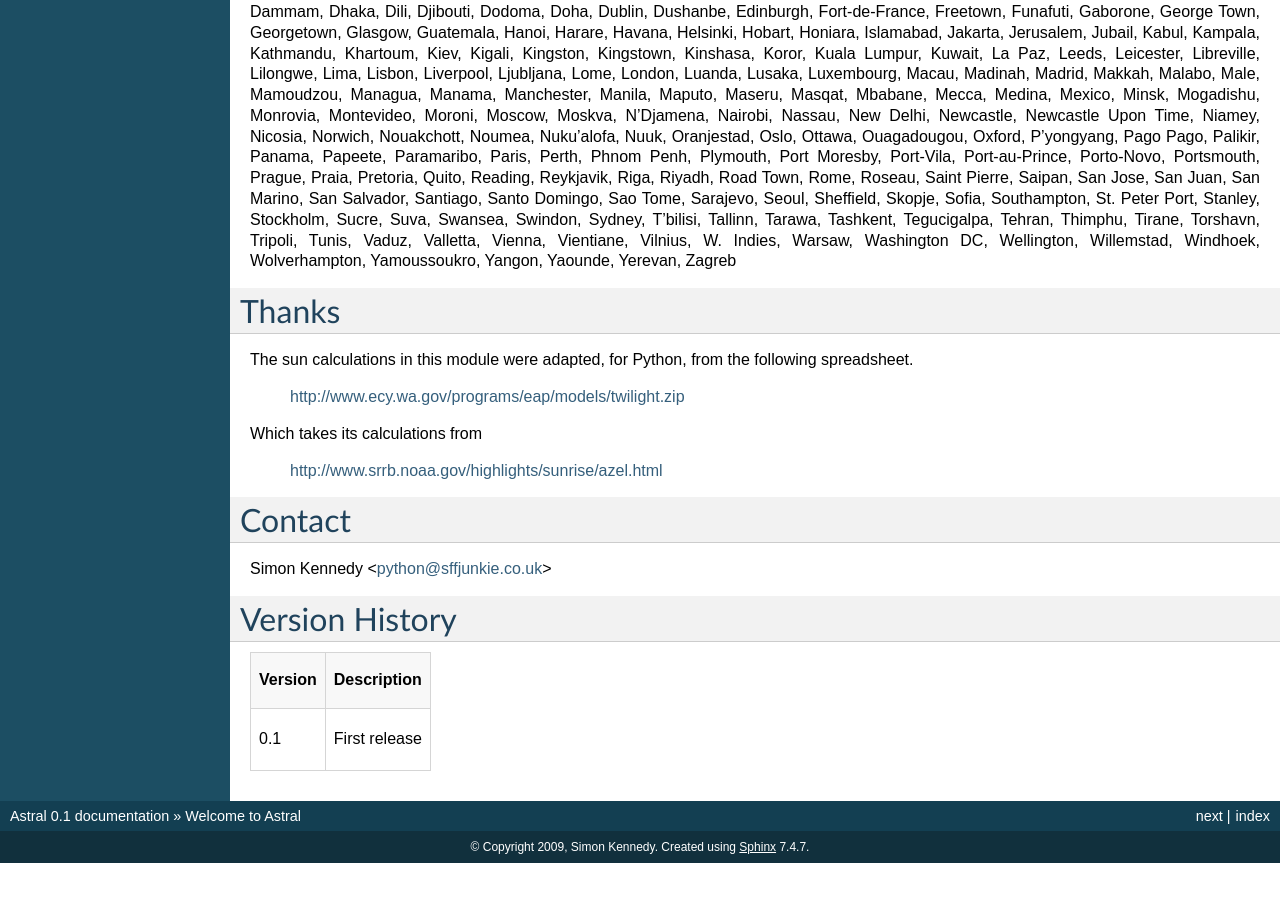
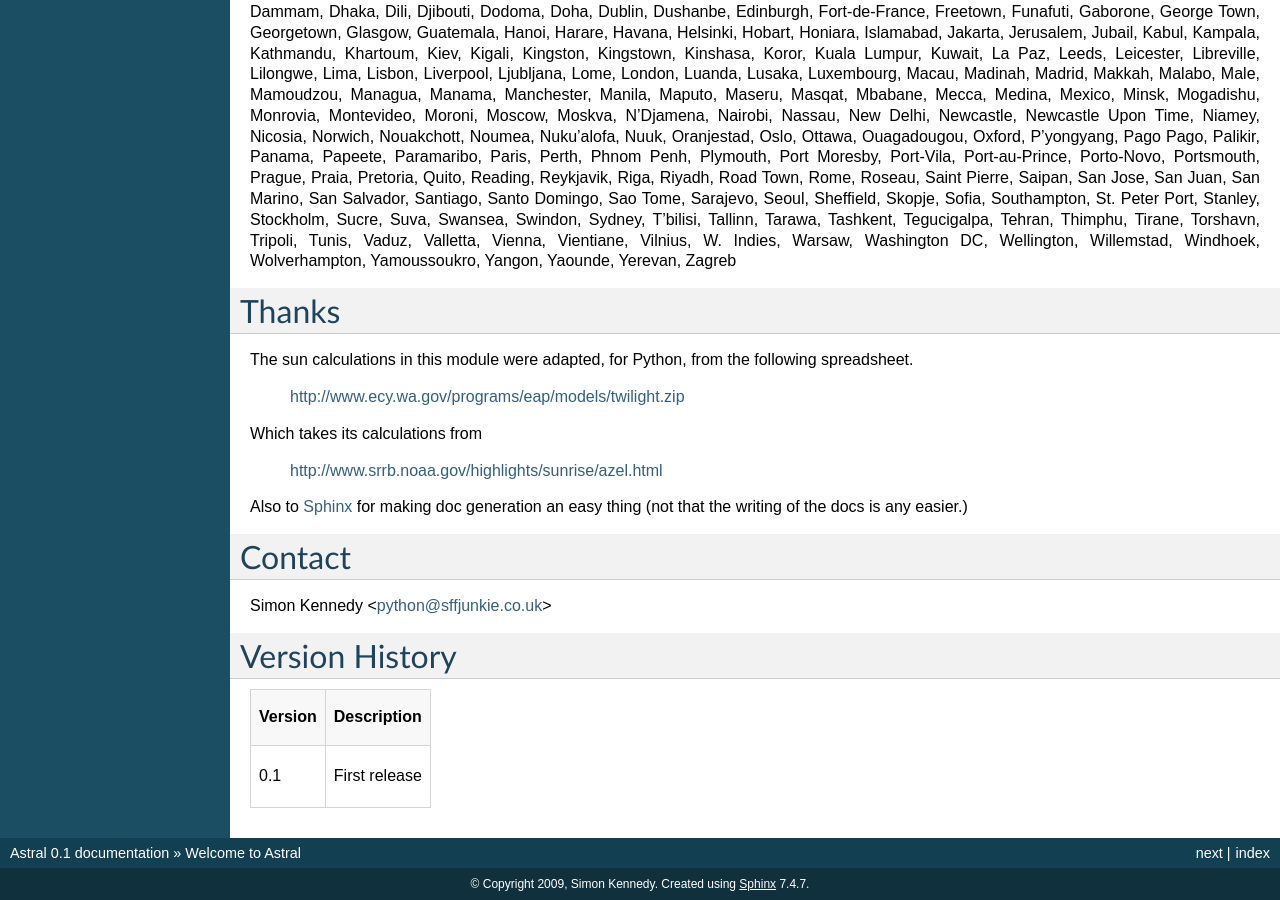
Before and after one commit to sffjunkie/astral, a Sphinx documentation site: the page built from doc/index.rst, in a window 1280 px wide and 900 px high, scrolled down 1947 px. Built offline with Sphinx 7.4.7, drawn with Linux system fonts in a browser that asks for light colours; before the commit the page ends 2810 px from its top, so only the background shows below that.

Commit message:
Add Sphinx to Thanks section

```diff
--- a/doc/index.rst
+++ b/doc/index.rst
@@ -154,6 +154,9 @@ Which takes its calculations from
 
     http://www.srrb.noaa.gov/highlights/sunrise/azel.html
 
+Also to `Sphinx`_ for making doc generation an easy thing (not that the writing
+of the docs is any easier.)
+
 Contact
 =======
 
@@ -172,6 +175,7 @@ Version  Description
 .. _Sourceforge: http://pytz.sourceforge.net/
 .. _easy_install: http://peak.telecommunity.com/DevCenter/EasyInstall
 .. _MIT: http://www.opensource.org/licenses/mit-license.html
+.. _Sphinx: http://sphinx.pocoo.org/
 
 
 .. toctree::
```
